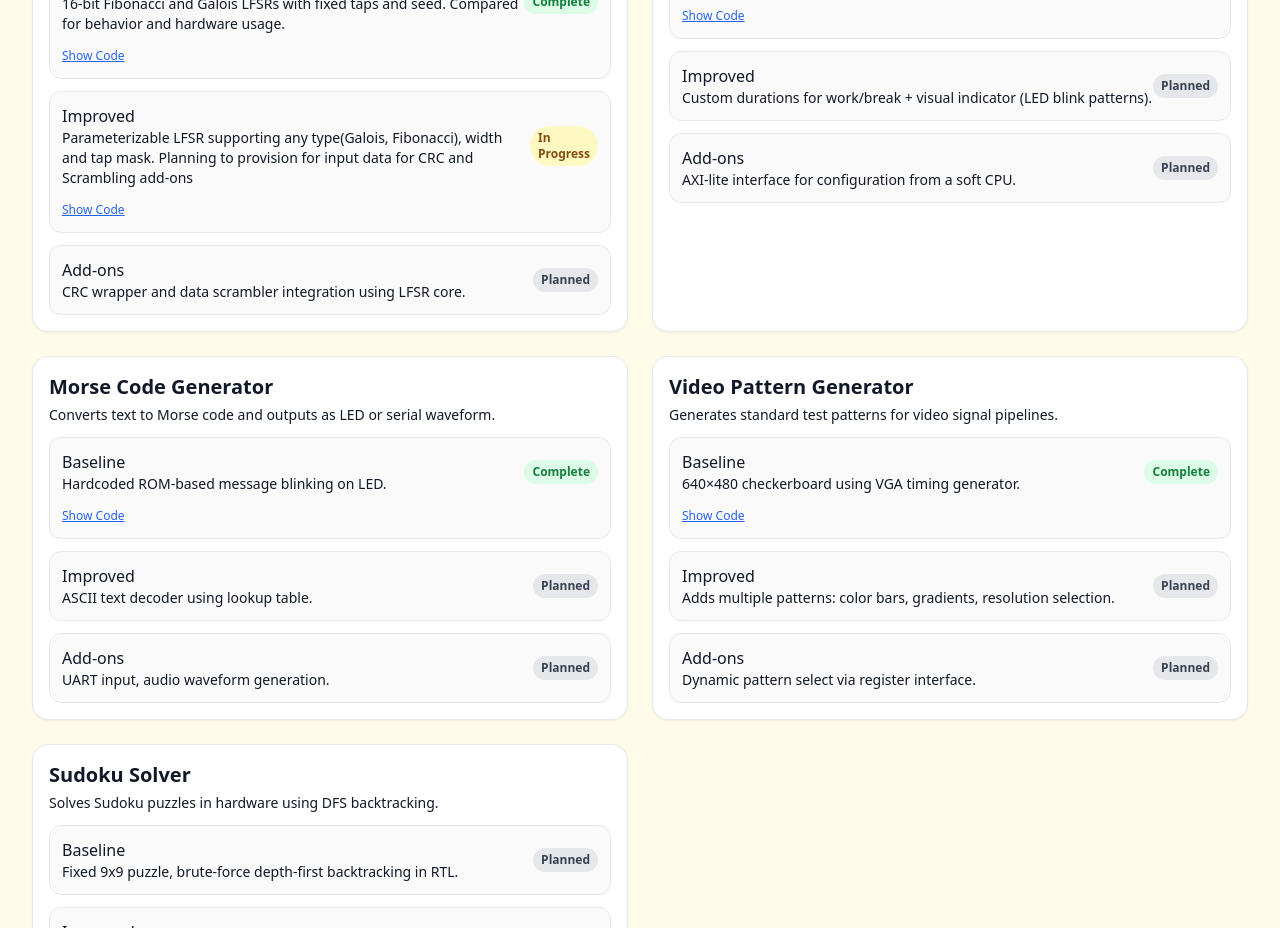
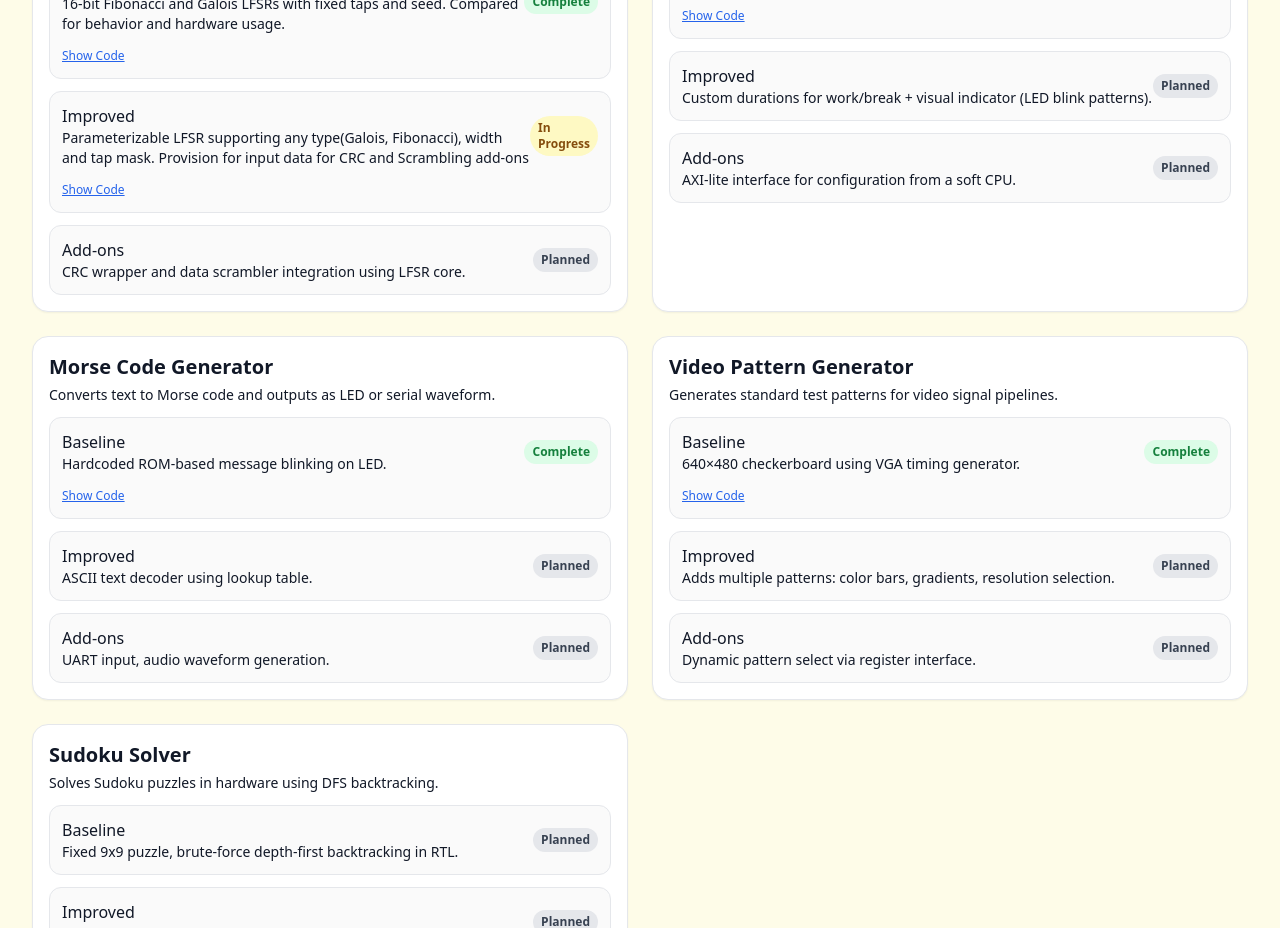
Before and after one commit to Veena-vk/veena-portfolio-dev, a Next.js app: page /sun in a window 1280 px wide. Shown: the part 1500-2428 px from the top of the page. Built offline with nearby package versions, Linux system fonts and the light colour scheme.

Commit message:
Update rtlGarden.ts

```diff
--- a/app/sun/data/rtlGarden.ts
+++ b/app/sun/data/rtlGarden.ts
@@ -59,7 +59,7 @@ module lfsr_galois_16 (
       },
       {
         label: "Improved",
-        summary: "Parameterizable LFSR supporting any type(Galois, Fibonacci), width and tap mask. Planning to provision for input data for CRC and Scrambling add-ons",
+        summary: "Parameterizable LFSR supporting any type(Galois, Fibonacci), width and tap mask. Provision for input data for CRC and Scrambling add-ons",
         status: "In Progress",
         snippet: `// Parameterized LFSR with entropy analyzer
 module lfsr_parametrized #(
```
